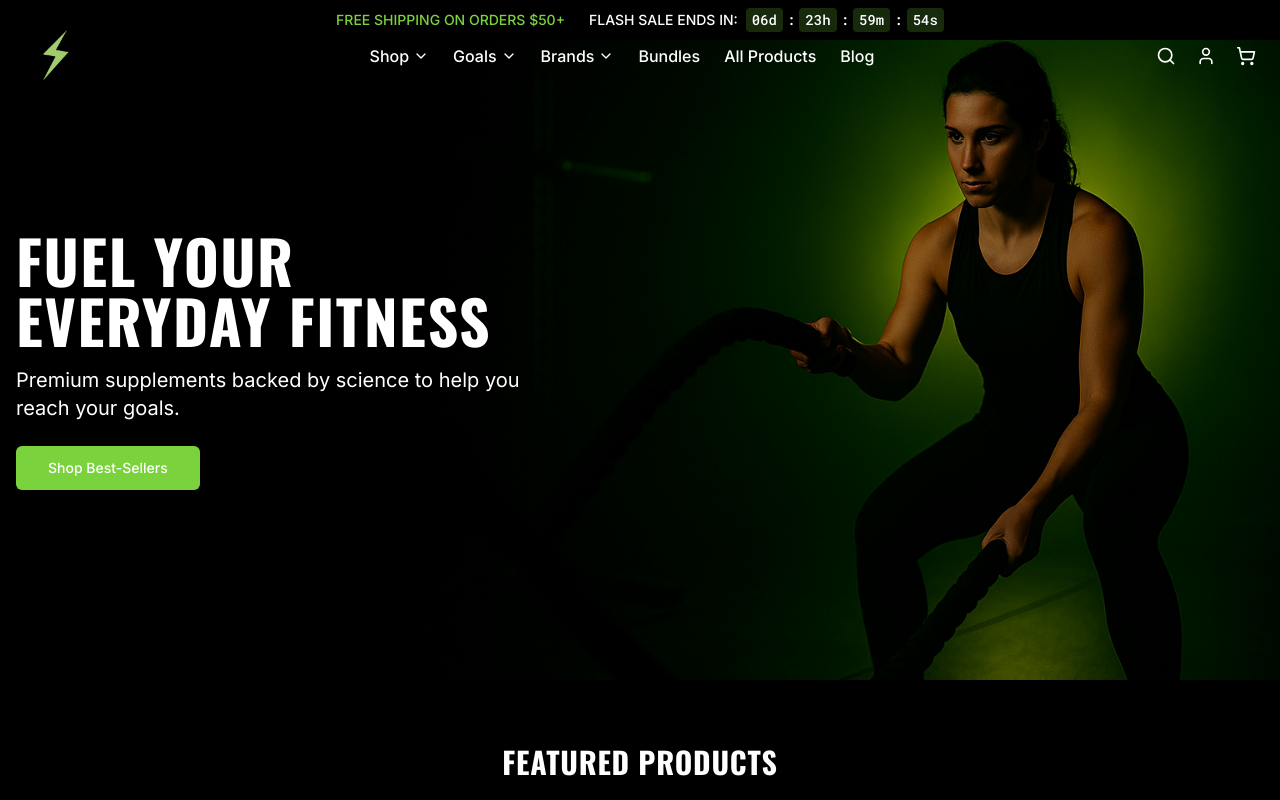
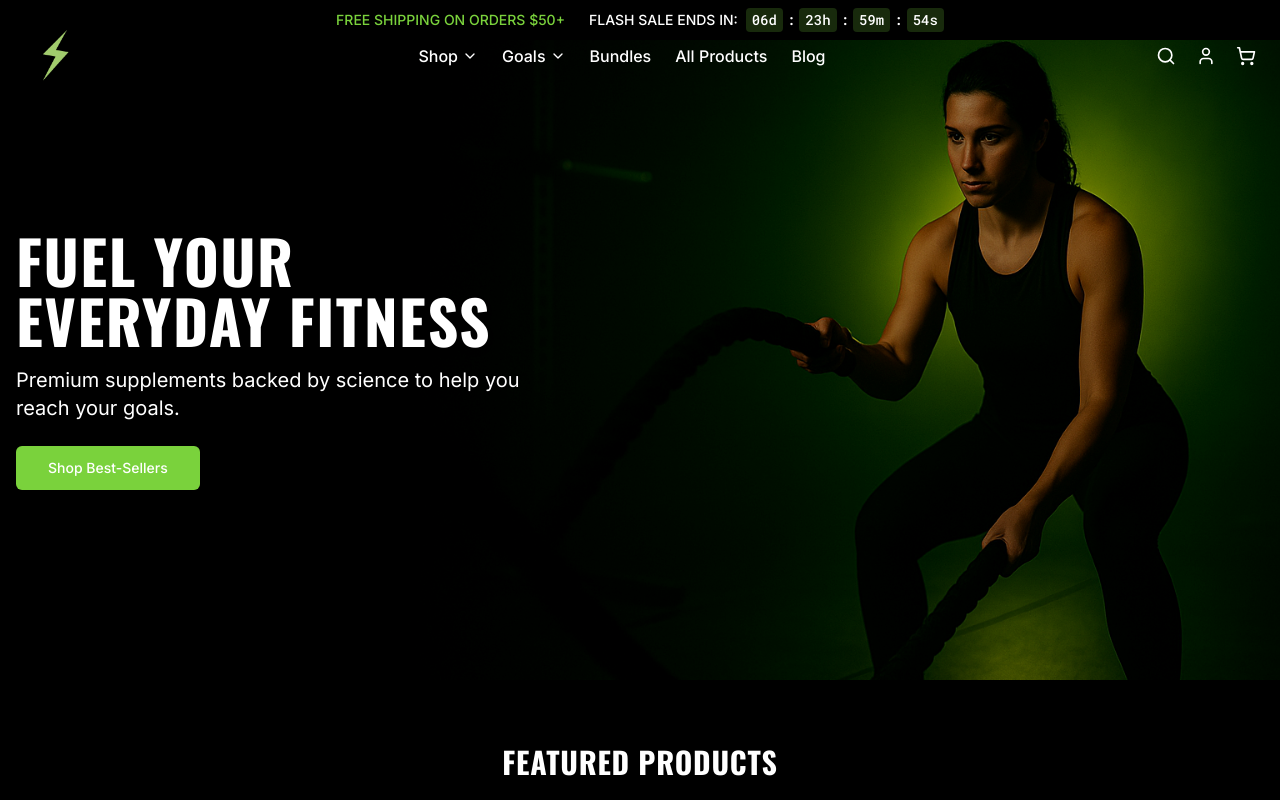
Before and after one commit to JxWayne890/Charged, a React (Vite) app: page / in a window 1280 px wide. Shown: the top 800 px of the page. Built offline with nearby package versions, Linux system fonts and the light colour scheme.

Commit message:
Remove Brands from Navbar
Remove the Brands navigation item and associated functionality from the header.

```diff
--- a/src/components/Header/DesktopNav.tsx
+++ b/src/components/Header/DesktopNav.tsx
@@ -77,20 +77,6 @@ const megaMenuData: MegaMenu = {
           { label: 'Better Sleep', href: '/goals/sleep' },
           { label: 'Stress Management', href: '/goals/stress-management' },
           { label: 'Joint Health', href: '/goals/joint-health' },
-        ]
-      }
-    ]
-  },
-  'Brands': {
-    columns: [
-      {
-        title: 'Our Brands',
-        items: [
-          { label: 'Charged Up', href: '/brands/charged-up' },
-          { label: 'Performance Lab', href: '/brands/performance-lab' },
-          { label: 'Elite Nutrition', href: '/brands/elite-nutrition' },
-          { label: 'Vital Proteins', href: '/brands/vital-proteins' },
-          { label: 'OptiFit', href: '/brands/optifit' },
         ]
       }
     ]
--- a/src/components/Header/MobileNav.tsx
+++ b/src/components/Header/MobileNav.tsx
@@ -33,7 +33,6 @@ const menuItems: MenuItem[] = [
       { label: 'General Health', href: '/goals/general-health' },
     ],
   },
-  { label: 'Brands', href: '/brands' },
   { label: 'Bundles', href: '/bundles' },
   { label: 'Blog', href: '/blog' },
 ];
```
